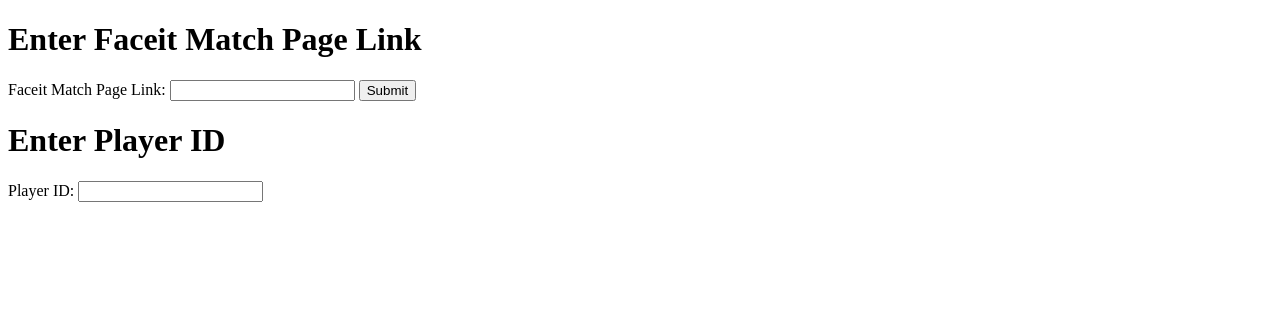
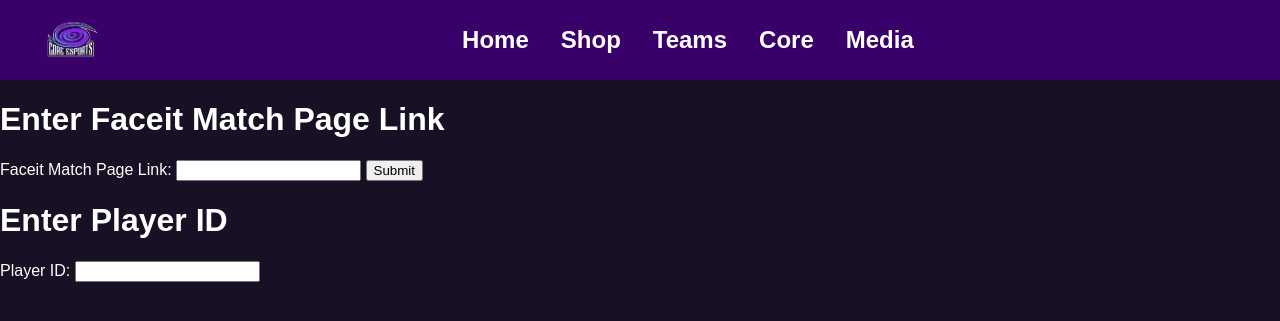
Before and after one commit to P-moT/ESEA-Stats, a Flask app: page / in a window 1280 px wide. Shown: the top 321 px of the page. Run offline with Flask 3, Linux system fonts and the light colour scheme.

Commit message:
Updated the front end adding color and new words like Home,Shop,Media,etc.

```diff
--- a/flask_app/templates/home.html
+++ b/flask_app/templates/home.html
@@ -4,21 +4,60 @@
     <meta charset="UTF-8">
     <meta name="viewport" content="width=device-width, initial-scale=1.0">
     <title>ESEA Stats</title>
+    <style>
+        body {
+            margin: 0;
+            background: #181024;
+            color: #fff;
+            font-family: Arial, sans-serif;
+        }
+        .banner {
+            width: 100%;
+            background: #3a006a;
+            display: flex;
+            align-items: center;
+            padding: 16px 32px;
+            box-sizing: border-box;
+        }
+        .banner img {
+            height: 48px;
+            margin-right: 16px;
+        }
+        .banner-title {
+            font-size: 2rem;
+            font-weight: bold;
+            letter-spacing: 2px;
+        }
+    </style>
 </head>
 <!-- ...Testing Stuff -TJP... -->
 <body>
+<div class="banner">
+    <img src="/static/photos/C0reLogo.png" alt="Core Esports Logo">
+    <nav style="flex: 1; display: flex; justify-content: center; gap: 32px; align-items: center;">
+        <a href="/" style="color:#fff; text-decoration:none; font-weight:bold; font-size:1.5rem;">Home</a>
+        <a href="/shop" style="color:#fff; text-decoration:none; font-weight:bold; font-size:1.5rem;">Shop</a>
+        <a href="/teams" style="color:#fff; text-decoration:none; font-weight:bold; font-size:1.5rem;">Teams</a>
+        <a href="/core" style="color:#fff; text-decoration:none; font-weight:bold; font-size:1.5rem;">Core</a>
+        <a href="/media" style="color:#fff; text-decoration:none; font-weight:bold; font-size:1.5rem;">Media</a>
+    </nav>
+</div>
     <h1>Enter Faceit Match Page Link</h1>
     <form method="post" action="/api/stats" onsubmit="return validateMatchID()">
         <label for="ID">Faceit Match Page Link:</label>
         <input type="text" name="ID" id="ID">
         <button type="submit">Submit</button>
         <span id="error-message" style="color:red; margin-left:10px;"></span>
+
+   <!----- Pmot Shit------>
     </form>
     <h1>Enter Player ID</h1>
     <form action="/api/player" method="post">
         <label for="playerid">Player ID:</label>
         <input type="text" name="playerid" id="playerid">
+
     </form>
+    <!-------------------->
     <script>
         function validateMatchID() {
             const input = document.getElementById('ID').value.trim();
@@ -42,6 +81,3 @@
             return true;
         }
     </script>
-</body>
-
-</html>
```
Also changed, not shown: Photos/C0reLogo.png (added).
